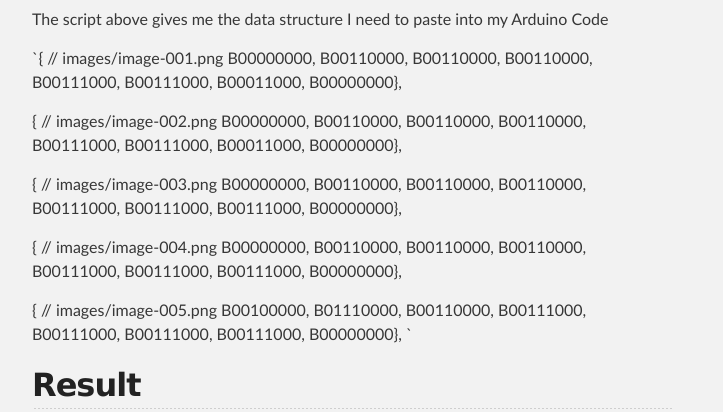
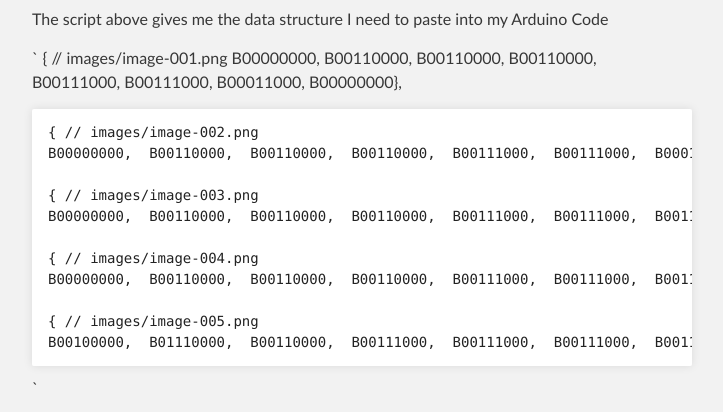
Before and after one commit to SachaWheeler/ArduinoLEDCandle, a plain HTML site: page index.html in a window 1280 px wide. Shown: the part 2997-3409 px from the top of the page, without its empty margins (288-1011 px from the left). Drawn offline with Linux system fonts and the light colour scheme.

```diff
--- a/index.html
+++ b/index.html
@@ -126,21 +126,24 @@ foreach($files as $png){
 
 <p>The script above gives me the data structure I need to paste into my Arduino Code</p>
 
-<p>`{ // images/image-001.png
-  B00000000,  B00110000,  B00110000,  B00110000,  B00111000,  B00111000,  B00011000,  B00000000},</p>
+<p>`
+    { // images/image-001.png
+    B00000000,  B00110000,  B00110000,  B00110000,  B00111000,  B00111000,  B00011000,  B00000000},</p>
 
-<p>{ // images/image-002.png
-  B00000000,  B00110000,  B00110000,  B00110000,  B00111000,  B00111000,  B00011000,  B00000000},</p>
+<pre><code>{ // images/image-002.png
+B00000000,  B00110000,  B00110000,  B00110000,  B00111000,  B00111000,  B00011000,  B00000000},
 
-<p>{ // images/image-003.png
-  B00000000,  B00110000,  B00110000,  B00110000,  B00111000,  B00111000,  B00111000,  B00000000},</p>
+{ // images/image-003.png
+B00000000,  B00110000,  B00110000,  B00110000,  B00111000,  B00111000,  B00111000,  B00000000},
 
-<p>{ // images/image-004.png
-  B00000000,  B00110000,  B00110000,  B00110000,  B00111000,  B00111000,  B00111000,  B00000000},</p>
+{ // images/image-004.png
+B00000000,  B00110000,  B00110000,  B00110000,  B00111000,  B00111000,  B00111000,  B00000000},
 
-<p>{ // images/image-005.png
-  B00100000,  B01110000,  B00110000,  B00111000,  B00111000,  B00111000,  B00111000,  B00000000},
-`</p>
+{ // images/image-005.png
+B00100000,  B01110000,  B00110000,  B00111000,  B00111000,  B00111000,  B00111000,  B00000000},
+</code></pre>
+
+<p>`</p>
 
 <h2>
 <a id="result" class="anchor" href="#result" aria-hidden="true"><span class="octicon octicon-link"></span></a>Result</h2>
```
Also changed, not shown: params.json (+1 -1 lines).
